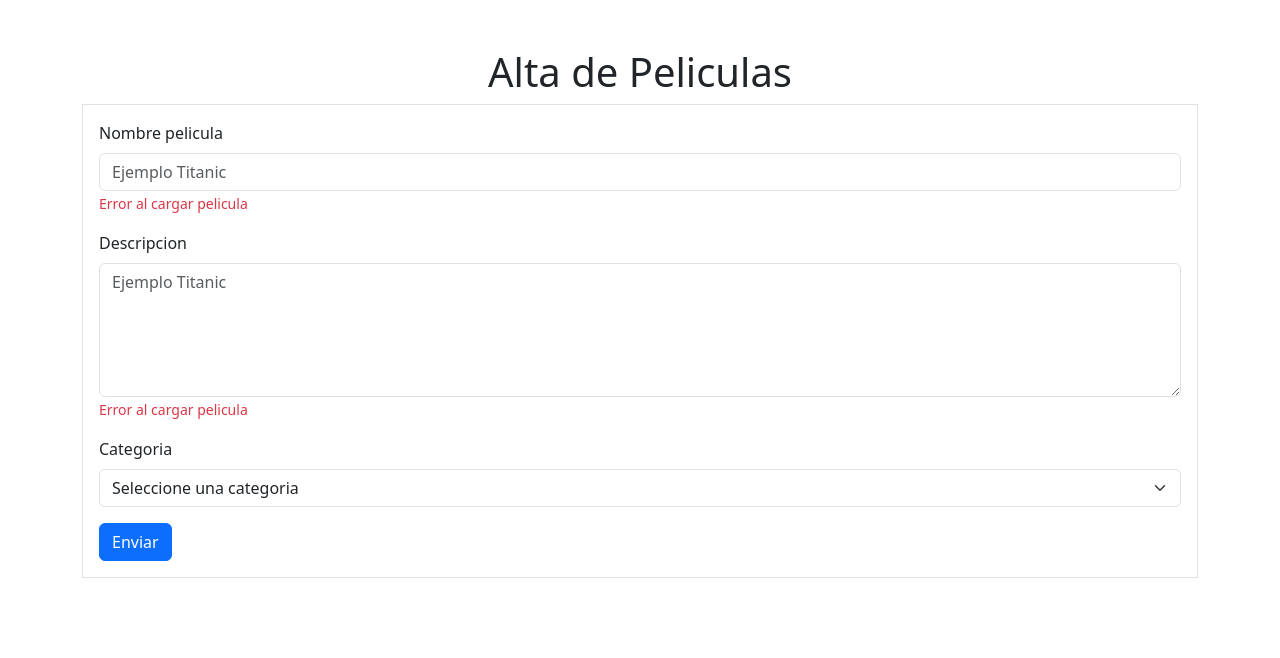
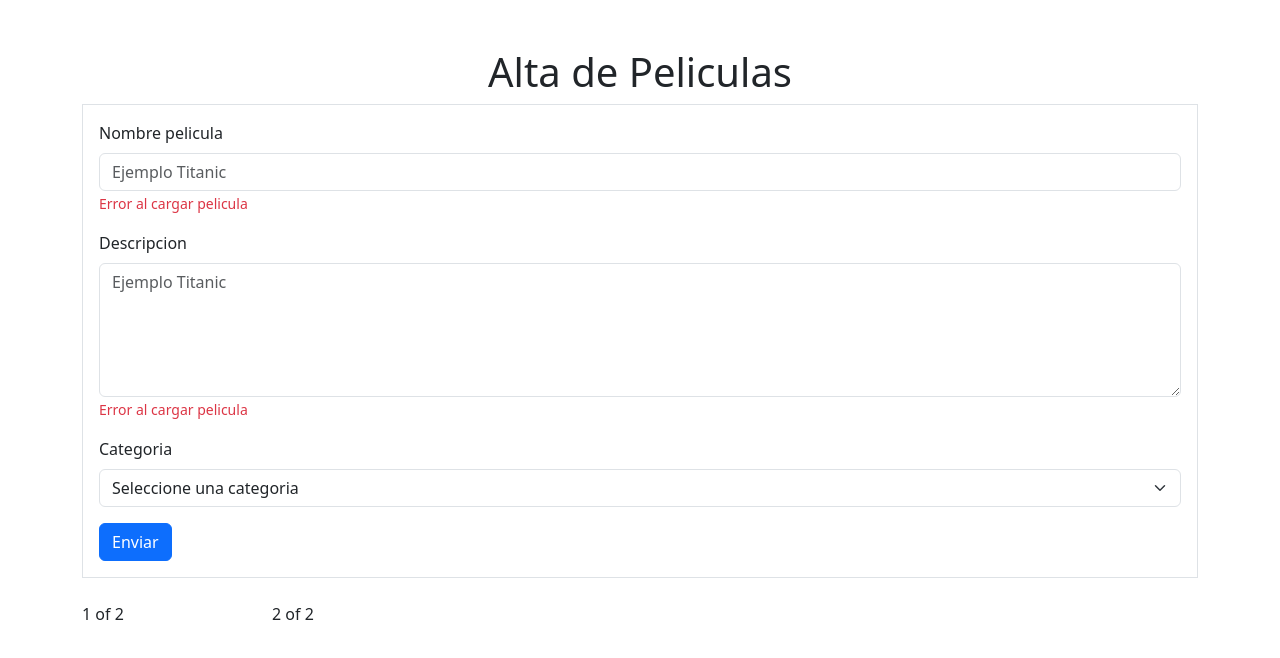
Before and after one commit to basiliomartinez/AltadePeliculas-React, a React (Vite) app: page / in a window 1280 px wide. Shown: the top 658 px of the page. Built offline with nearby package versions, Linux system fonts and the light colour scheme.

Commit message:
Maquetado de Formulario y la grilla de peliculas

```diff
--- a/src/components/FormularioPelicula.jsx
+++ b/src/components/FormularioPelicula.jsx
@@ -1,4 +1,6 @@
 import { Form, Button } from "react-bootstrap";
+import GrillaPeliculas from "./GrillaPeliculas";
+
 const FormularioPelicula = () => {
     return (
         <section>
@@ -32,6 +34,7 @@ const FormularioPelicula = () => {
       Enviar
       </Button>
     </Form>
+<GrillaPeliculas></GrillaPeliculas>
         </section>
     );
 };
--- /dev/null
+++ b/src/components/GrillaPeliculas.jsx
@@ -0,0 +1,11 @@
+import{Row, Col} from"react-bootstrap"
+const GrillaPeliculas = () => {
+    return (
+              <Row xs={1} md={4} lg={6} className="mt-4">
+        <Col>1 of 2</Col>
+        <Col>2 of 2</Col>
+      </Row>
+    );
+};
+
+export default GrillaPeliculas;
```
